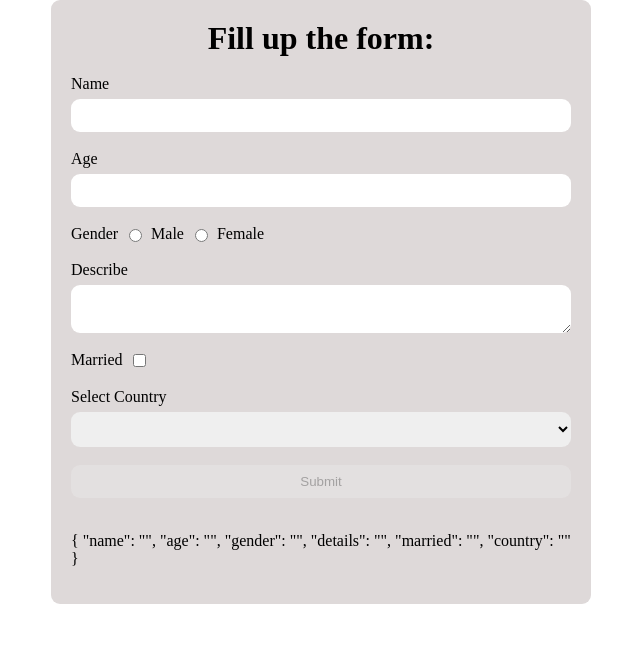
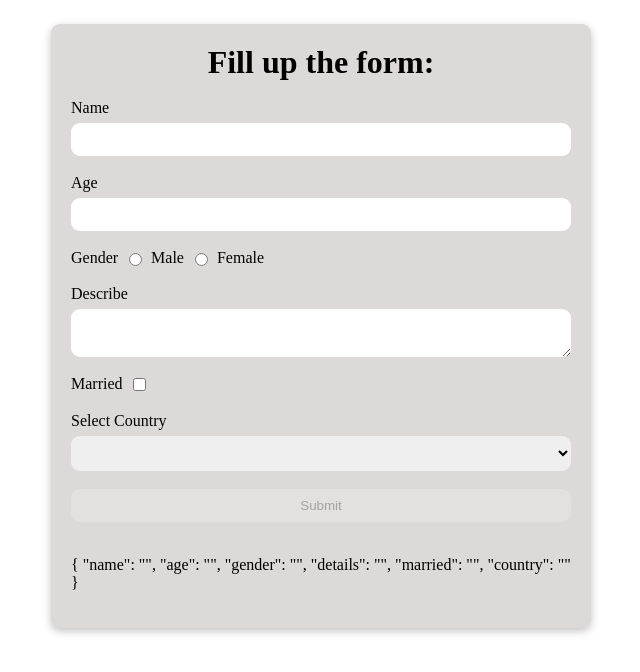
Before and after one commit to sudhansom/driving-test, an Angular app: page /template-form in a window 1280 px wide. Shown: the top 672 px of the page, without its empty margins (319-959 px from the left). Built offline with nearby package versions, Linux system fonts and the light colour scheme.

Commit message:
fix styling to the form

```diff
--- a/src/app/views/template-form/template-form.component.scss
+++ b/src/app/views/template-form/template-form.component.scss
@@ -1,10 +1,11 @@
 :host {
   form {
     max-width: 500px;
-    margin: auto;
+    margin: 24px auto;
     background-color: rgb(222, 217, 217);
     border-radius: 9px;
     padding: 20px;
+    box-shadow: rgba(0, 0, 0, 0.24) 0px 3px 8px;
 
     display: flex;
     flex-direction: column;
```
